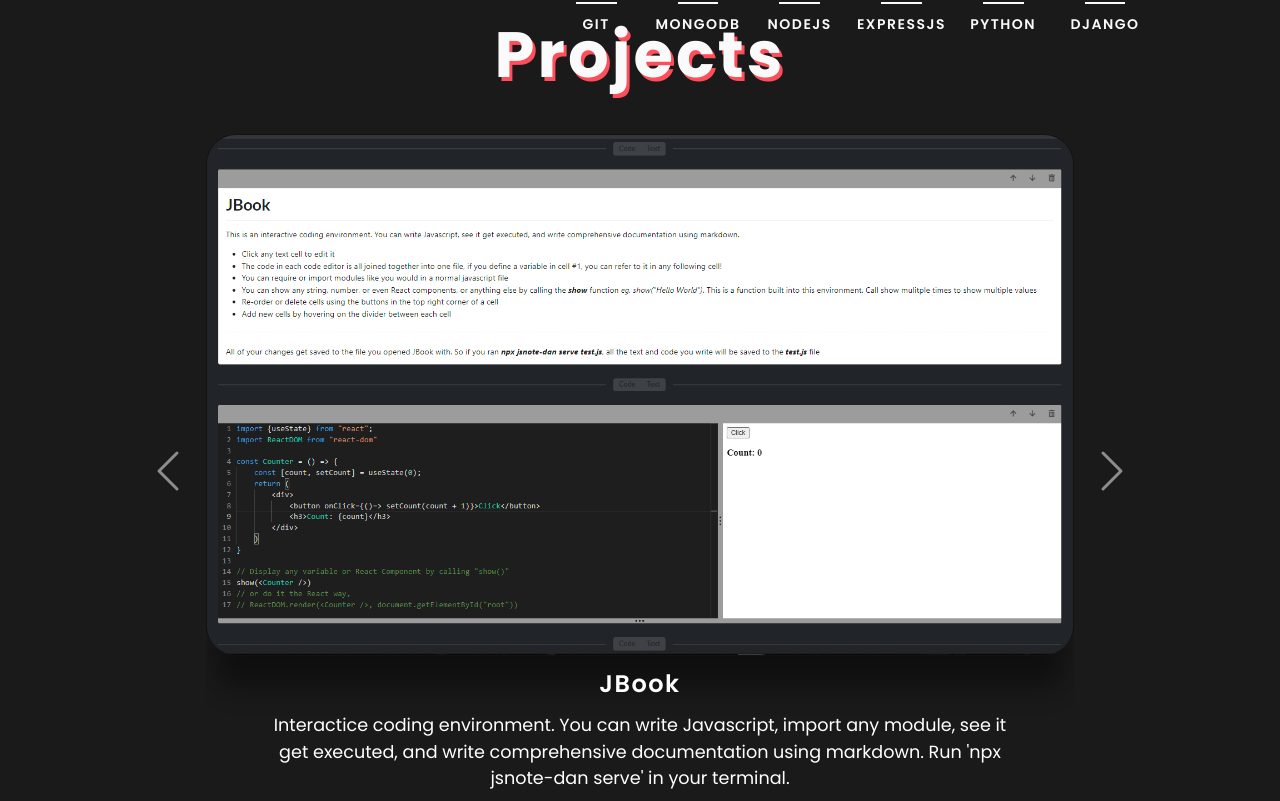
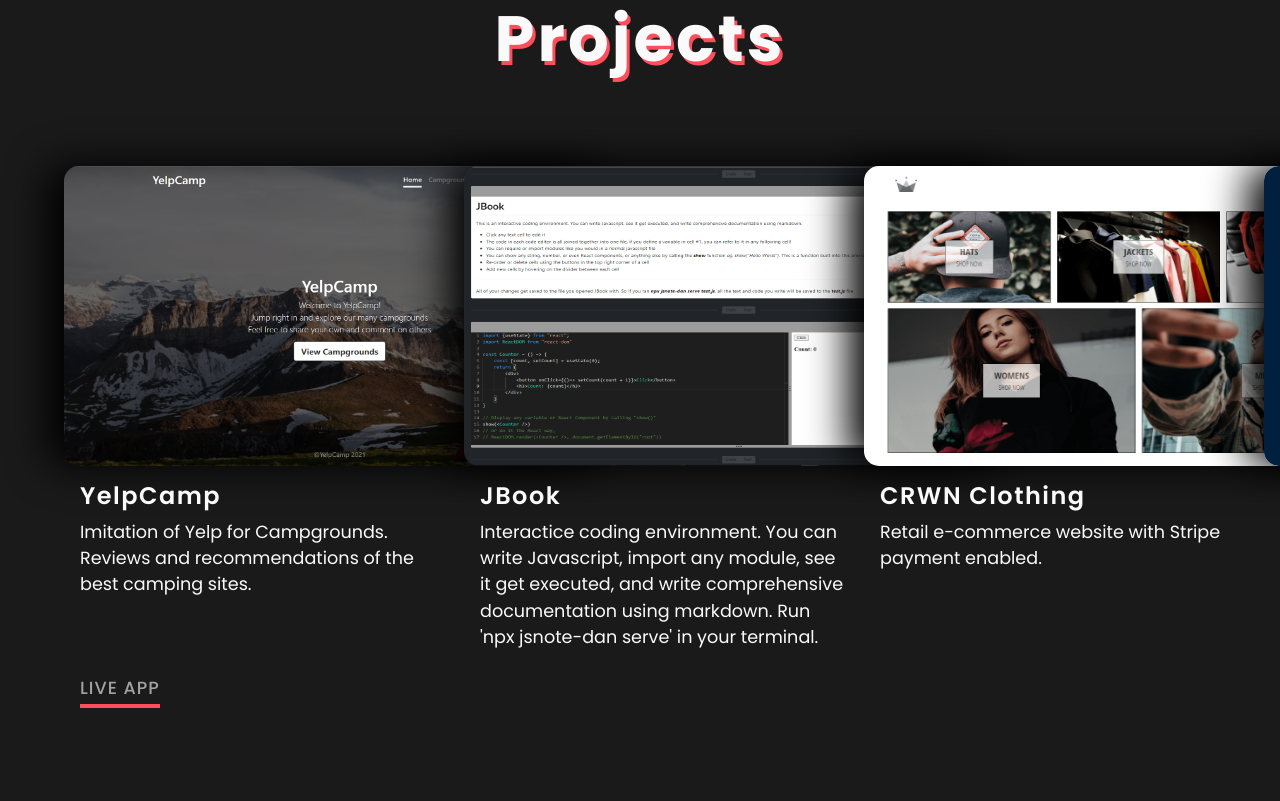
Before and after one commit to dannnsoh/Portfolio, a React (Create React App) app: page / in a window 1280 px wide. Shown: the part 1679-2480 px from the top of the page. Built offline with nearby package versions, Linux system fonts and the light colour scheme.

Commit message:
refactor Projects section

```diff
--- a/src/Components/Contact/Contact.tsx
+++ b/src/Components/Contact/Contact.tsx
@@ -2,24 +2,39 @@
 import Container from "react-bootstrap/Container";
 import Row from "react-bootstrap/Row";
 import { useState } from "react";
-import React from "react";
+import { useInView } from "react-intersection-observer";
 
 const Contact = () => {
-	const [ formInput, setFormInput ] = useState({
+	const [formInput, setFormInput] = useState({
 		name: "",
 		email: "",
 		message: ""
 	});
+	const [ref, inView] = useInView({
+		threshold: 0.5,
+		triggerOnce: true
+	});
 
-	const handleInput = (event: React.ChangeEvent<HTMLInputElement | HTMLTextAreaElement>) => {
+	const handleInput = (
+		event: React.ChangeEvent<HTMLInputElement | HTMLTextAreaElement>
+	) => {
 		const { name, value } = event.target;
-		setFormInput((prev) => {
+		setFormInput(prev => {
 			return { ...prev, [name]: value };
 		});
 	};
 
 	return (
-		<Container className="contact-container" fluid>
+		<Container
+			className="contact-container"
+			fluid
+			ref={ref}
+			style={
+				inView
+					? { animation: "fadeIn", animationDuration: "1.5s" }
+					: { visibility: "hidden" }
+			}
+		>
 			<Row className="text-center">
 				<h1 className="section-title">Contact Me</h1>
 			</Row>
@@ -31,9 +46,18 @@
 					encType="text/plain"
 				>
 					<div className="input-area-heading">
-						<span>Have a question or want to work together? Let's get in touch!👋</span>
+						<span>
+							Have a question or want to work together? Let's get in
+							touch!👋
+						</span>
 					</div>
-					<input onChange={handleInput} name="name" type="text" placeholder="Name" value={formInput.name} />
+					<input
+						onChange={handleInput}
+						name="name"
+						type="text"
+						placeholder="Name"
+						value={formInput.name}
+					/>
 					<input
 						onChange={handleInput}
 						name="email"
--- /dev/null
+++ b/src/Components/Projects/ProjectCard.tsx
@@ -0,0 +1,34 @@
+import Card from "react-bootstrap/Card";
+
+interface ProjectProps {
+	title: string;
+	description: string;
+	image: string;
+	link: string | undefined;
+}
+
+const ProjectCard = (props: ProjectProps) => {
+	return (
+		<Card className="card-item">
+			<Card.Img
+				className="card-image"
+				variant="top"
+				src={props.image}
+				alt={`${props.title} project`}
+			/>
+			<Card.Body>
+				<div className="card-caption">
+					<Card.Title className="card-title">{props.title}</Card.Title>
+					<Card.Text className="card-description">
+						{props.description}
+					</Card.Text>
+				</div>
+				<button className="card-link">
+					{props.link ? <a href={props.link}>Live App</a> : null}
+				</button>
+			</Card.Body>
+		</Card>
+	);
+};
+
+export default ProjectCard;
--- a/src/Components/Projects/ProjectCarousel.tsx
+++ /dev/null
@@ -1,31 +0,0 @@
-import { useState } from "react";
-import Carousel from "react-bootstrap/Carousel";
-import ProjectSlide from "./ProjectSlide";
-import projects from "./projectData";
-
-const ProjectCarousel = () => {
-	const [ slide, setSlide ] = useState(0);
-
-	const handleSelect = (selectedSlide: number) => {
-		setSlide(selectedSlide);
-	};
-
-	return (
-		<Carousel keyboard pause="hover" activeIndex={slide} onSelect={handleSelect}>
-			{projects.map((project) => {
-				return (
-					<Carousel.Item key={project.title}>
-						<ProjectSlide
-							title={project.title}
-							description={project.description}
-							image={project.image}
-							link={project.link}
-						/>
-					</Carousel.Item>
-				);
-			})}
-		</Carousel>
-	);
-};
-
-export default ProjectCarousel;
--- a/src/Components/Projects/ProjectSlide.tsx
+++ /dev/null
@@ -1,29 +0,0 @@
-interface ProjectProps {
-	title: string;
-	description: string;
-	image: string;
-	link: string | undefined;
-}
-
-const ProjectSlide = (props: ProjectProps) => {
-	return (
-		<div>
-			<img
-				className="carousel-image"
-				src={props.image}
-				alt={`${props.title} project`}
-			/>
-			<div className="carousel-caption">
-				<span className="carousel-title">{props.title}</span>
-				<p className="carousel-description">{props.description}</p>
-			</div>
-			<div className="text-center">
-				<button className="carousel-link">
-					{props.link ? <a href={props.link}>Live App</a> : null}
-				</button>
-			</div>
-		</div>
-	);
-};
-
-export default ProjectSlide;
--- a/src/Components/Projects/Projects.tsx
+++ b/src/Components/Projects/Projects.tsx
@@ -1,24 +1,23 @@
 import Container from "react-bootstrap/Container";
 import Row from "react-bootstrap/Row";
-import Col from "react-bootstrap/Col";
-import ProjectCarousel from "./ProjectCarousel";
+import projects from "./projectData";
+import ProjectCard from "./ProjectCard";
 import { useInView } from "react-intersection-observer";
 
 const Projects = () => {
 	const [ref, inView] = useInView({
-		threshold: 0.9,
+		threshold: 0.1,
 		triggerOnce: true
 	});
 
 	return (
-		<Container className="projects-container" fluid>
+		<Container fluid>
 			<Row className="text-center mb-3">
-				<h1 className="section-title projects-title">Projects</h1>
+				<h1 className="section-title">Projects</h1>
 			</Row>
-			<Row className="justify-content-center">
-				<Col
-					lg={8}
-					className="projects-area"
+			<Row>
+				<div
+					className="projects-container"
 					ref={ref}
 					style={
 						inView
@@ -26,8 +25,18 @@
 							: { visibility: "hidden" }
 					}
 				>
-					<ProjectCarousel />
-				</Col>
+					{projects.map(project => {
+						return (
+							<ProjectCard
+								key={project.id}
+								title={project.title}
+								description={project.description}
+								image={project.image}
+								link={project.link}
+							/>
+						);
+					})}
+				</div>
 			</Row>
 		</Container>
 	);
--- a/src/Components/Projects/projectData.ts
+++ b/src/Components/Projects/projectData.ts
@@ -2,9 +2,11 @@
 import diceroll from "./images/diceroll.png";
 import simongame from "./images/simongame.png";
 import yelpcamp from "./images/yelpcamp.png";
+import crwn from "./images/crwn.png";
 
 const projects = [
 	{
+		id: 1,
 		title: "YelpCamp",
 		description:
 			"Imitation of Yelp for Campgrounds. Reviews and recommendations of the best camping sites.",
@@ -12,23 +14,32 @@
 		link: "https://yelpcamp-dandemo.herokuapp.com/"
 	},
 	{
+		id: 2,
 		title: "JBook",
 		description:
 			"Interactice coding environment. You can write Javascript, import any module, see it get executed, and write comprehensive documentation using markdown. Run 'npx jsnote-dan serve' in your terminal.",
 		image: jbook
 	},
 	{
+		id: 3,
+		title: "CRWN Clothing",
+		description: "Retail e-commerce website with Stripe payment enabled.",
+		image: crwn
+	},
+	{
+		id: 4,
+		title: "Simon Game",
+		description:
+			"Memory skill game. Requires the player to repeat a series of tones and corresponding colours generated by the game.",
+		image: simongame,
+		link: "https://dannnsoh.github.io/SimonGame/"
+	},
+	{
+		id: 5,
 		title: "Dice Roll",
 		description: "Simple dice roll app to determine a winner between 2 players.",
 		image: diceroll,
 		link: "https://dannnsoh.github.io/DiceRoll/"
-	},
-	{
-		title: "Simon Game",
-		description:
-			"Memory skill game inspired by Simon. Requires the player to repeat a series of tones and corresponding colours generated by the game.",
-		image: simongame,
-		link: "https://dannnsoh.github.io/SimonGame/"
 	}
 ];
 
--- a/src/index.css
+++ b/src/index.css
@@ -9,6 +9,7 @@
 	font-family: "Poppins", sans-serif;
 	background-color: #1a1a1a;
 	color: #fafafa;
+	cursor: default;
 	overflow-x: hidden;
 }
 
@@ -25,7 +26,7 @@
 #projects,
 #contact {
 	height: 100vh;
-	padding: 6rem 9% 0;
+	padding: 5rem 9% 0;
 }
 
 /* Navbar */
@@ -158,7 +159,7 @@
 /* About - Info */
 
 .info-tabs {
-	padding-top: 4rem;
+	padding-top: 2rem;
 }
 
 .info-tab-list {
@@ -331,54 +332,99 @@
 
 /* Projects */
 
-/* Projects Carousel */
-.carousel {
-	height: 100%;
-	width: 100%;
-	padding-top: 1.5rem;
+#projects {
+	/* ! CHANGE */
+	height: 100vh;
+	padding: 5rem 0 0;
 }
 
-.carousel-item {
-	height: 100%;
+.projects-container {
+	/* background-color: #6a6a6a; */
+	position: relative;
+	display: flex;
+	overflow-x: scroll;
+	overflow-y: hidden;
+	justify-content: flex-start;
+	margin-top: 1rem;
+	padding: 3.5rem 0 4rem 5%;
 }
 
-.carousel-image {
-	display: block;
-	width: 100%;
-	max-height: 612px;
-	border: solid 1px #0a0a0a71;
-	border-radius: 30px;
-	box-shadow: 0 40px 25px -10px #0a0a0a9f;
+.projects-container::-webkit-scrollbar {
+	height: 12px;
+}
+
+.projects-container::-webkit-scrollbar-button {
+	display: none;
+}
+.projects-container::-webkit-scrollbar-track {
+	background-color: transparent;
+	margin: 0 6rem;
+}
+
+.projects-container::-webkit-scrollbar-thumb {
+	background-color: #2a2a2a;
+	border-radius: 6px;
+	box-shadow: inset 2px 2px 2px #333333, inset -2px -2px 2px #222222;
+}
+
+.card-item {
+	display: flex;
+	position: relative;
+	flex-direction: column;
+	height: 100%;
+	width: 620px;
+	min-width: 400px;
+	background-color: transparent;
+	border: none;
+	transition: all 0.2s;
+}
+
+.card-item:hover {
+	transform: translateY(-1rem);
+}
+
+.card-item:hover ~ .card-item {
+	transform: translateX(8.5rem);
+}
+
+.card-image {
+	height: 300px;
+	width: 550px;
+	margin: 0 auto;
+	border-radius: 15px;
+	box-shadow: -1rem 0 2.5rem #000;
 	transition: all 0.25s;
 }
 
-.carousel-image:hover {
-	transform: scale(0.96);
+.card-image {
+	cursor: pointer;
 }
 
-/* carousel caption */
-.carousel-caption {
-	position: static;
-	padding-bottom: 1rem;
+.card-body {
+	padding: 1rem 1rem 0;
+	display: flex;
+	flex-direction: column;
+	align-items: flex-start;
 }
 
-.carousel-title {
+.card-caption {
+	padding-bottom: 3rem;
+}
+
+.card-title {
 	font-size: 1.5rem;
 	font-weight: 600;
 	letter-spacing: 1.5px;
-	position: relative;
-	top: -10px;
+	transition: all 0.25s;
 }
 
-.carousel-description {
-	padding: 0 6%;
-	margin-bottom: 0;
+.card-description {
 	font-size: 1.1rem;
 }
 
-/* carousel links */
-.carousel-link {
-	background: none;
+/* card button */
+.card-link {
+	background-color: transparent;
 	color: #fafafa9c;
 	font-weight: 500;
 	font-size: 1.1rem;
@@ -388,47 +434,18 @@
 	border: none;
 	text-transform: uppercase;
 	border-bottom: solid 4px #ff4d5a;
-	transition: all 0.25s;
+	transition: all 0.2s;
+	margin-top: auto;
 }
 
-.carousel-link:hover {
-	transform: translateY(-4px);
+.card-link:hover {
+	transform: translateY(-6px);
 	color: #fafafa;
 }
 
-.carousel-link a {
+.card-link a {
 	color: inherit;
 	text-decoration: none;
-}
-
-/* carousel prev and next buttons */
-a.carousel-control-next {
-	right: -5rem;
-}
-
-a.carousel-control-prev {
-	left: -5rem;
-}
-
-.carousel-control-next-icon,
-.carousel-control-prev-icon {
-	height: 3rem;
-	width: 3rem;
-}
-
-.carousel-control-next-icon {
-	position: absolute;
-	left: 4rem;
-}
-
-.carousel-control-prev-icon {
-	position: absolute;
-	right: 4rem;
-}
-
-/* carousel indicators */
-.carousel-indicators {
-	display: none;
 }
 
 /* Contact */
@@ -566,18 +583,6 @@
 	#about {
 		padding: 6rem 0 0;
 	}
-
-	#projects {
-		padding: 6rem 9% 0;
-	}
-
-	.projects-title {
-		padding-right: 12px;
-	}
-
-	.projects-area {
-		width: 85%;
-	}
 }
 
 @media (max-width: 1200px) {
@@ -608,16 +613,6 @@
 	#about {
 		padding: 6rem 9% 0;
 	}
-
-	#projects {
-		padding: 6rem 7% 0;
-	}
-}
-
-@media (max-width: 1000px) {
-	#projects {
-		padding: 6rem 5% 0;
-	}
 }
 
 @media (max-width: 925px) {
```
Also changed, not shown: src/Components/About/Background.tsx (+10 -8 lines), src/Components/Projects/images/crwn.png (added).
